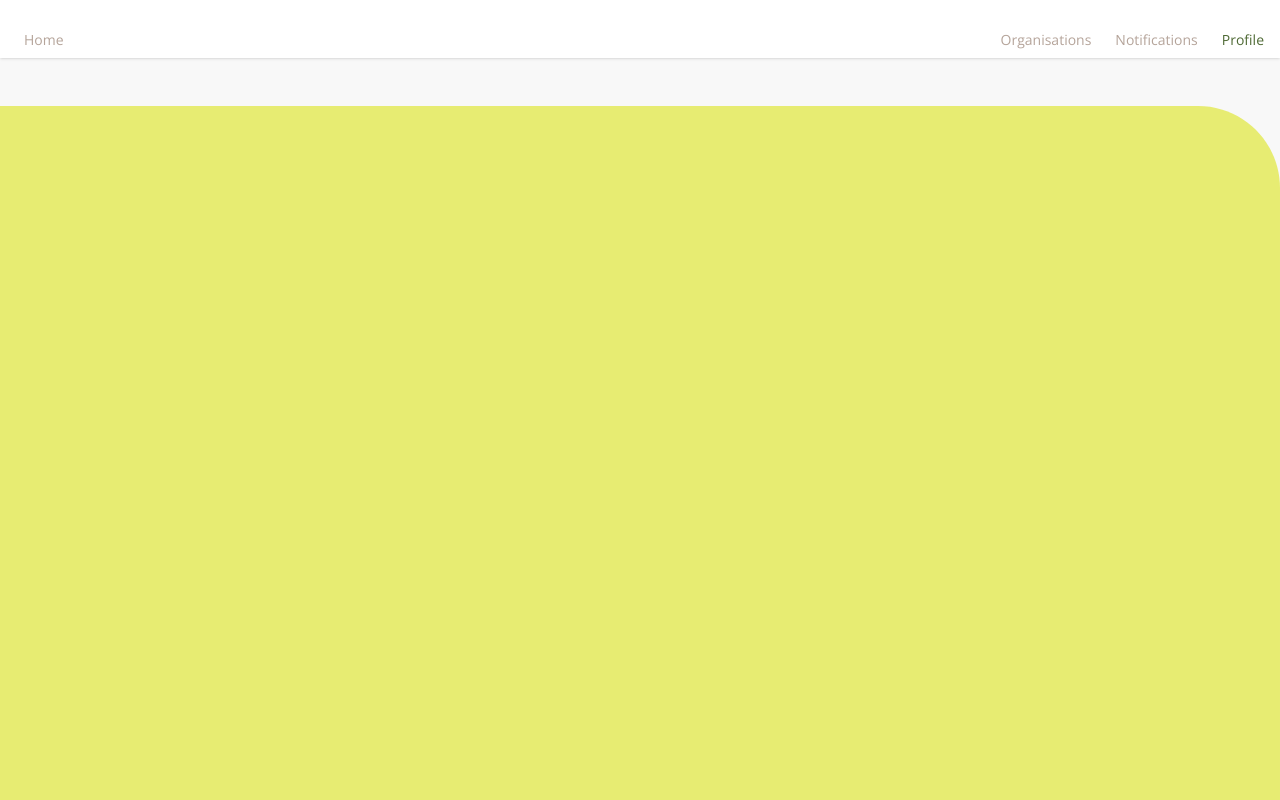
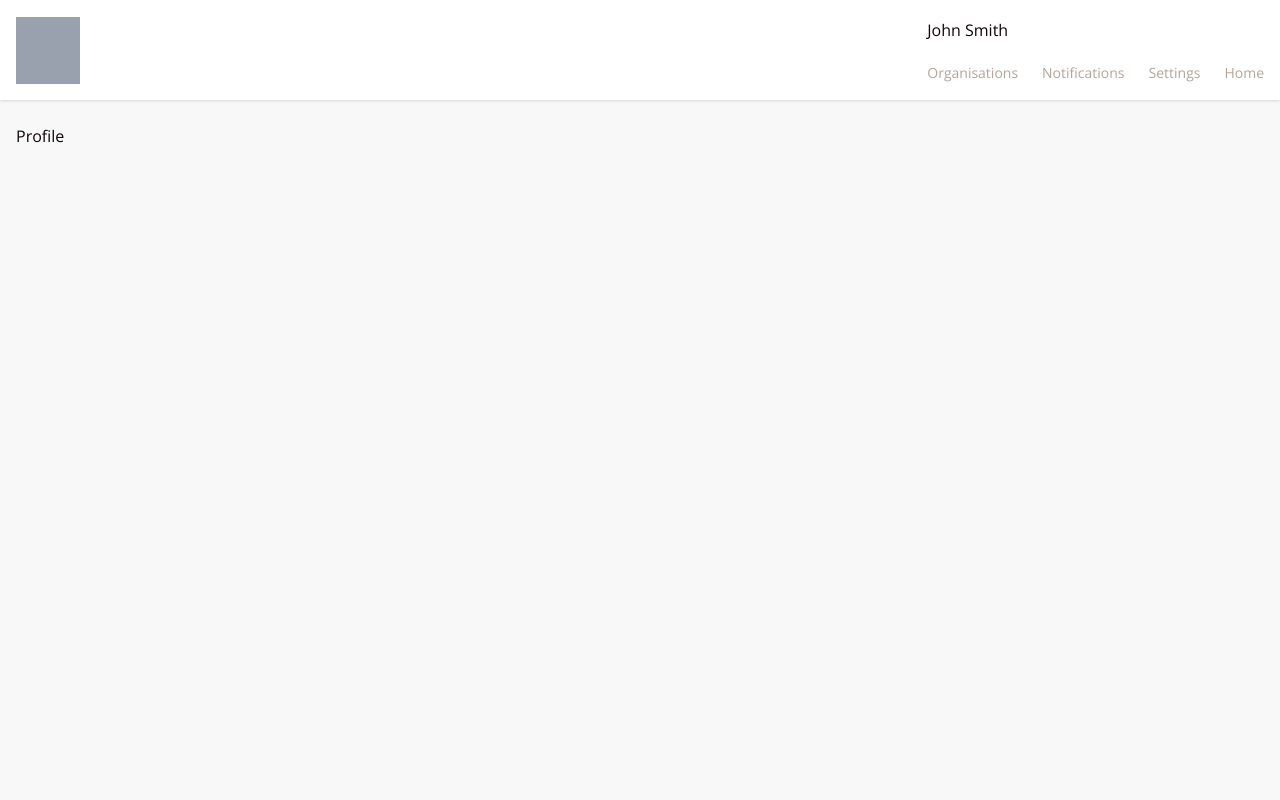
Before and after one commit to DFC-Developers-From-Cyprus/gc-client, a React (Vite) app: page /profile in a window 1280 px wide. Shown: the top 800 px of the page. Built offline with nearby package versions, Linux system fonts and the light colour scheme; some icons are missing.

Commit message:
added routes and pages (from header)

```diff
--- a/src/ui/App.tsx
+++ b/src/ui/App.tsx
@@ -5,6 +5,8 @@ import { StartPage } from './pages/StartPage';
 import { HomePage } from './pages/HomePage';
 import { RegisterPage } from './pages/RegisterPage';
 import { ForgotPage } from './pages/ForgotPage';
+import { ProfilePage } from './pages/ProfilePage';
+import { SettingsPage } from './pages/SettingsPage';
 
 export function App() {
   return (
@@ -22,6 +24,8 @@ export function App() {
             <Layout>
               <Routes>
                 <Route path="/home" element={<HomePage />} />
+                <Route path="/profile" element={<ProfilePage />} />
+                <Route path="/settings" element={<SettingsPage />} />
                 {/* здесь можно добавить другие защищённые маршруты */}
               </Routes>
             </Layout>
--- a/src/ui/components/Header/Header.tsx
+++ b/src/ui/components/Header/Header.tsx
@@ -8,6 +8,13 @@ const MAIN_NAV = [
   { to: '/organisations', label: 'Organisations', icon: 'mage:heart-fill' },
   { to: '/notifications', label: 'Notifications', icon: 'mage:notification-bell-fill' },
   { to: '/profile', label: 'Profile', icon: 'mdi:account' },
+];
+
+const MAIN_NAV_PROFILE = [
+  { to: '/organisations', label: 'Organisations', icon: 'mage:heart-fill' },
+  { to: '/notifications', label: 'Notifications', icon: 'mage:notification-bell-fill' },
+  { to: '/settings', label: 'Settings', icon: 'mage:settings-fill' },
+  { to: '/', label: 'Home', icon: 'mdi:home' },
 ];
 
 export function Header() {
@@ -33,7 +40,7 @@ export function Header() {
   // 1) Стартовая страница "/": показываем все пункты с подписями по центру
   if (pathname === '/') {
     return (
-      <header className="bg-white p-4 shadow flex justify-around">
+      <header className="bg-white p-4 shadow flex justify-around h-[100px]">
         {MAIN_NAV.map(renderNavItem)}
       </header>
     );
@@ -42,7 +49,7 @@ export function Header() {
   // 2) Главная страница "/home": слева фильтры (иконка+текст), справа остальные пункты с подписями
   if (pathname === '/home') {
     return (
-      <header className="bg-white p-4 shadow flex items-center justify-between">
+      <header className="bg-white p-4 shadow flex items-center justify-between h-[100px]">
         {/* Левая кнопка «Filters» */}
         <button className="flex flex-col items-center space-y-1 text-icons p-2">
           <Icon icon="mage:filter-fill" width={24} height={24} />
@@ -52,9 +59,35 @@ export function Header() {
     );
   }
 
-  // 3) На всех остальных путях: слева «Home» (иконка+текст), справа остальные пункты
+  // 3) Страница профиля "/profile": слева аватар, справа остальные пункты с подписями (организации, нотификейшн, настройки, Home)
+  if (pathname === '/profile') {
+    return (
+      <header className="bg-white p-4 shadow flex items-center justify-between h-[100px]">
+        <div className="w-[64px] h-[67px] bg-gray-400"></div>
+        <div className="flex flex-col">
+          <span>John Smith</span>
+          <nav className="flex space-x-6">{MAIN_NAV_PROFILE.map(renderNavItem)}</nav>
+        </div>
+      </header>
+    );
+  }
+
+  // 4) Страница профиля "/settings": слева большой аватар, справа остальные пункты с подписями (организации, нотификейшн, настройки, Home)
+  if (pathname === '/settings') {
+    return (
+      <header className="bg-white p-4 shadow flex items-start justify-between h-[116px]">
+        <div className="w-[86px] h-[84px] bg-gray-400"></div>
+        <div className="flex flex-col">
+          <span>John Smith</span>
+          <nav className="flex space-x-6">{MAIN_NAV_PROFILE.map(renderNavItem)}</nav>
+        </div>
+      </header>
+    );
+  }
+
+  // 5) На всех остальных путях: слева «Home» (иконка+текст), справа остальные пункты
   return (
-    <header className="bg-white p-4 shadow flex items-center justify-between h-[58px]">
+    <header className="bg-white p-4 shadow flex items-center justify-between h-[100px]">
       <button
         onClick={() => navigate('/home')}
         className="flex flex-col items-center space-y-1 text-icons p-2"
--- /dev/null
+++ b/src/ui/pages/ProfilePage.tsx
@@ -0,0 +1,3 @@
+export function ProfilePage() {
+  return <div className="flex flex-col h-screen bg-card-bg">Profile</div>;
+}
--- /dev/null
+++ b/src/ui/pages/SettingsPage.tsx
@@ -0,0 +1,3 @@
+export function SettingsPage() {
+  return <div className="flex flex-col h-screen bg-card-bg">Settings</div>;
+}
```
Also changed, not shown: public/assets/icons/Avatar.png (added).
